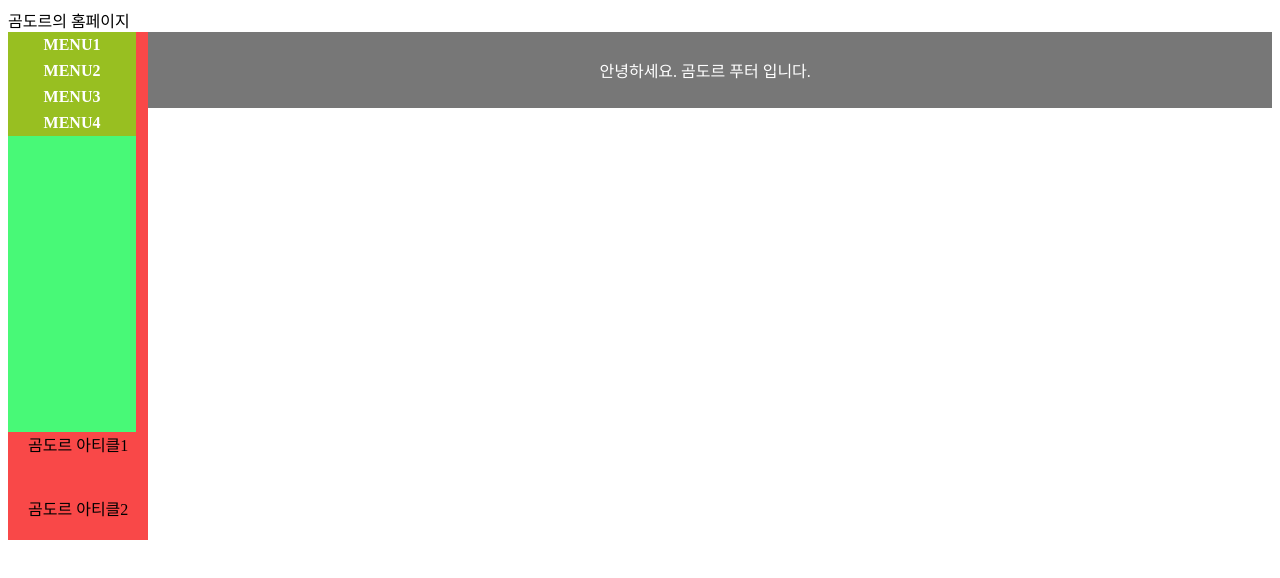
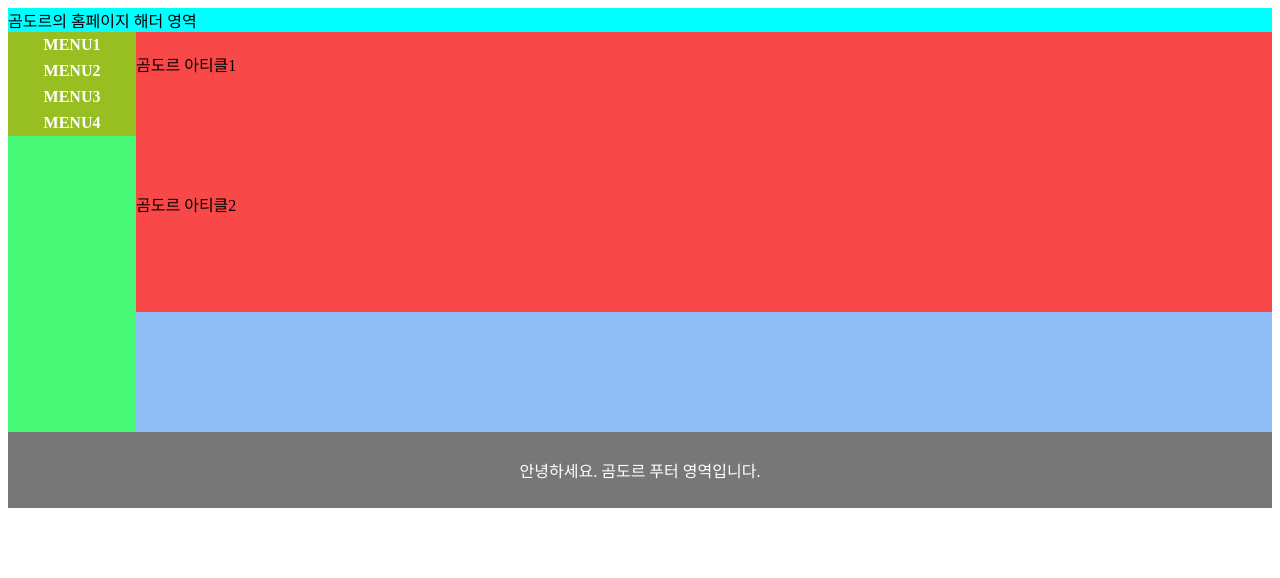
Before and after one commit to kokrok/Gomdor, a plain HTML site: page index.html in a window 1280 px wide. Drawn offline with Linux system fonts and the light colour scheme.

Commit message:
Add files via upload

```diff
--- a/index.html
+++ b/index.html
@@ -8,9 +8,8 @@
     <link rel="stylesheet" type="text/css" href="style.css" />
 </head>
 <body>
-    <header>곰도르의 홈페이지</header>
+    <header>곰도르의 홈페이지 해더 영역</header>
     <main>
-    <section>
         <nav>
             <ul>
                 <li><a href="#MENU1">MENU1</a></li>
@@ -19,10 +18,11 @@
                 <li><a href="#MENU4">MENU4</a></li>
             </ul>
         </nav>
+        <section>
             <article>곰도르 아티클1</article>
-        <article left="60px">곰도르 아티클2</article>
+            <article left="600px">곰도르 아티클2</article>
         </section>
     </main>
-    <footer><p>안녕하세요. 곰도르 푸터 입니다.</p></footer>
+    <footer><p>안녕하세요. 곰도르 푸터 영역입니다.</p></footer>
 </body>
 </html>
--- a/style.css
+++ b/style.css
@@ -1,25 +1,29 @@
+header{
+    background-color:aqua
+}
 nav, ul{
-    float: left;
+    position: left;
     list-style-type:none;/*순서 없는 목록 태그(ul)의 블릿을 제거*/
     margin: 0;/*순서 없는 목록 전체 범위의 외부여백값 제거*/
     padding: 0;/*순서 없는 목록 전체 범위의 내부 여백값 제거*/
 }
 nav{
+    float:left;
     height: 400px;
     background-color: #48f977;
 }
 section{
-    float:left;
+    height: 400px;    position:left;
     background-color: #8fbdf5;
 }
 article{
-    float: TOP;
+    height: 100px;
+    position: TOP;
     padding: 20px;
     background-color: #f94848;
 }
 
 footer {
-    position:bottom;
     background-color: #777;
     padding: 10px;
     text-align: center;
```
Lines whose indentation alone changed are shown as unchanged.
